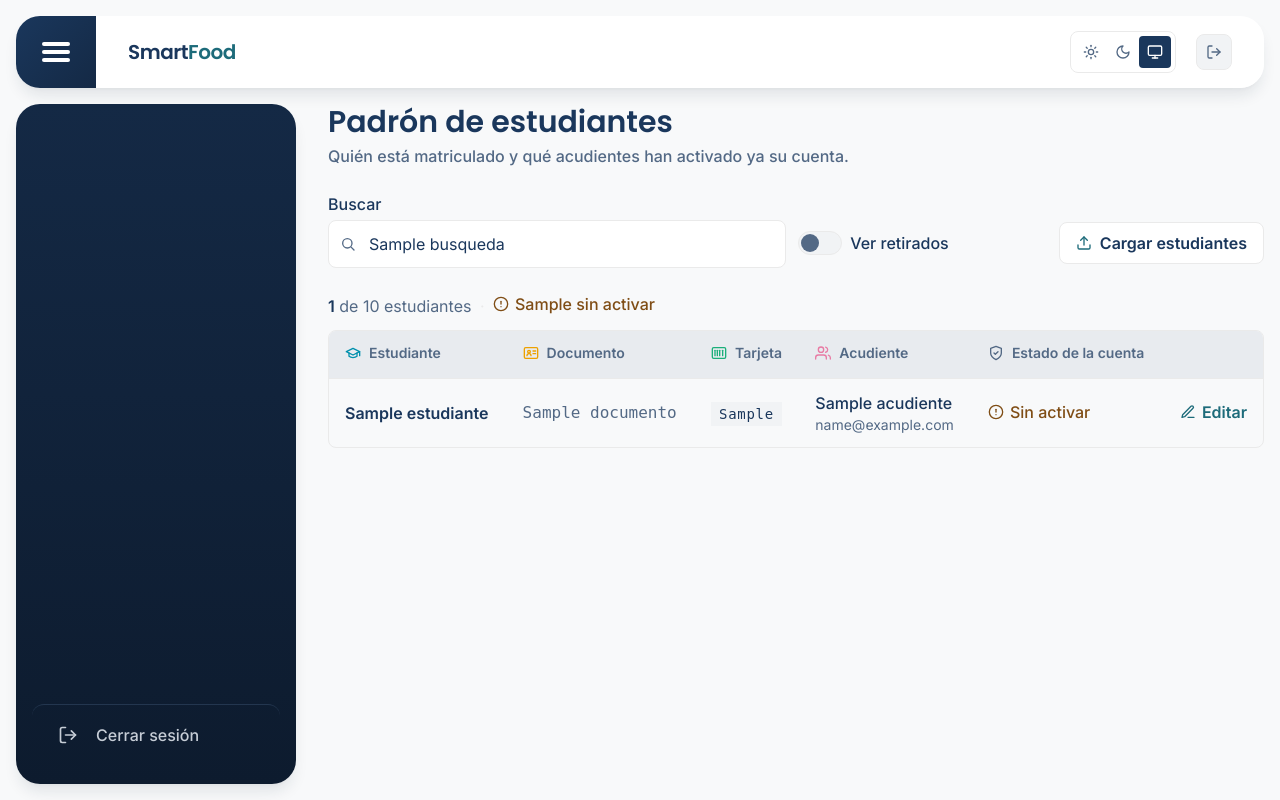
After one commit to pjg09/smartfood, a Django app: template templates/personas/padron.html in a window 1280 px wide. The commit adds this page. Run offline with Django 5.2, Linux system fonts and the light colour scheme; the template is opened without the code that fills it: most values are stand-ins (such as "Sample title", 1, 10 or a date in 2020); style sheets or scripts are compiled from the project's sources; parts of the project's set-up code (start-up, migrations or seed data) failed here and were passed over.

Commit message:
feat(personas): dar pantalla propia al padrón de la institución
DT-27. El padrón deja de ser el listado del admin y pasa a ser una
pantalla del sistema visual, que es lo que la institución abre a diario.

No es solo parecido. El admin no responde la pregunta que trae a
secretaría: la carga masiva genera la invitación pero no la entrega
(DEC-9), así que lo que hace falta saber cada mañana es quién sigue sin
activar su cuenta, y eso en el admin son dos filtros y una columna que no
existe. Aquí va al lado de cada estudiante y contado arriba.

Se busca por nombre, documento, tarjeta, nombre del acudiente y su
correo: las cinco formas en que alguien pregunta por un estudiante en
secretaría. Los retirados no salen salvo que se pidan — dar de baja es un
estado y conserva el historial (HU-51), pero el padrón responde quién
está matriculado hoy. Desactivado no es retirado: un estudiante sin
tarjeta sigue matriculado y sale siempre.

Solo lee, y eso es lo que mantiene la excepción acotada. No hay servicio
detrás ni formulario; cada fila enlaza al admin para editar. Duplicar el
formulario del estudiante duplicaría las reglas que lo validan, y INV-4
obliga a que vivan en un solo sitio.

Quién puede verlo lo decide el selector y no la vista (DT-11): el padrón
lleva nombre, documento y correo de acudientes de menores, y [S11] no se
lo concede a la cafetería.

Dos rutas a la misma vista, la página y su tabla. No es un endpoint que
devuelva a veces una cosa y a veces otra (DT-16): es la misma respuesta
con y sin envoltorio, y lo distingue el nombre de la ruta, que resuelve
Django y no puede falsear el cliente. El buscador pide a cada tecla, pero
va dentro de un form GET con su botón en sr-only: sin JavaScript sigue
buscando al pulsar Enter.

Refs: DT-27, DT-2, DT-11, DT-16, HU-44, HU-51, DEC-9, INV-4, S11

```diff
--- a/cuentas/templatetags/interfaz.py
+++ b/cuentas/templatetags/interfaz.py
@@ -54,6 +54,10 @@ MENU_POR_ROL = {
     # `USR-5` carga el padrón (`HU-01`) y administra estudiantes y personal.
     Rol.INSTITUCION: (
         INICIO,
+        # El padrón va **antes** que la carga y que el admin: es lo que
+        # secretaría abre a diario (`DT-27`). Cargar es de principio de curso y
+        # administrar, de cuando algo cambia.
+        Entrada("padron", "Padrón", "i-estudiantes"),
         Entrada("carga-de-estudiantes", "Cargar estudiantes", "i-cargar"),
         ADMINISTRACION,
     ),
--- a/templates/partials/iconos.html
+++ b/templates/partials/iconos.html
@@ -47,6 +47,14 @@
 
   <symbol id="i-saldo" viewBox="0 0 24 24" fill="none" stroke="currentColor" stroke-width="2" stroke-linecap="round" stroke-linejoin="round">
     <rect x="2" y="5" width="20" height="15" rx="2"/><path d="M2 10h20"/><path d="M6 15h4"/>
+  </symbol>
+
+  {% comment %} DT-27. Editar: un lápiz. `i-ajustes` son deslizadores y significa
+     «configurar»; lo que hace el enlace del padrón es abrir la ficha para
+     cambiarla, que no es lo mismo y en una tabla se lee de un vistazo.
+  {% endcomment %}
+  <symbol id="i-editar" viewBox="0 0 24 24" fill="none" stroke="currentColor" stroke-width="2" stroke-linecap="round" stroke-linejoin="round">
+    <path d="M12 20h9"/><path d="M16.5 3.5a2.12 2.12 0 0 1 3 3L7 19l-4 1 1-4Z"/>
   </symbol>
 
   {% comment %} TT-79. Efectivo: un billete. `i-saldo` es una tarjeta, y usarla para
--- /dev/null
+++ b/templates/personas/padron.html
@@ -0,0 +1,123 @@
+{% extends "base-aplicacion.html" %}
+
+{% comment %} DT-27. El padrón de la institución (`HU-44`).
+
+   **Es la excepción declarada a `DT-2`**, y conviene saber por qué existe: es la
+   única pantalla de `INT-3` que secretaría abre a diario, y la única que responde
+   dos preguntas a la vez —quién está matriculado y quién sigue sin poder entrar
+   (`DEC-9`)—. El admin contesta la primera en tres clics y la segunda no la
+   contesta.
+
+   **Solo lee.** Dar de alta, editar, dar de baja o reasignar la tarjeta siguen
+   siendo del admin: cada fila enlaza allí. Duplicar el formulario sería duplicar
+   las reglas que lo validan, y `INV-4` obliga a que esas vivan en un solo sitio.
+
+   Composición de la referencia (`DT-23`, `DT-25`): encabezado de pantalla,
+   buscador de ancho completo con su icono, el interruptor de retirados y la
+   acción al lado, y debajo la tabla de datos. **Sin «Exportar»**: no tenemos
+   exportación, y un botón que no exporta es peor que no tenerlo.
+{% endcomment %}
+
+{% block titulo %}Padrón de estudiantes | SmartFood{% endblock %}
+
+{% block contenido %}
+  <div class="flex w-full flex-col gap-6">
+
+    <header class="flex flex-col gap-1">
+      <h1 class="font-display text-2xl text-texto escritorio:text-3xl">Padrón de estudiantes</h1>
+      <p class="text-base font-medium text-texto-suave">
+        Quién está matriculado y qué acudientes han activado ya su cuenta.
+      </p>
+    </header>
+
+    {% comment %} El buscador **pide a cada tecla**, con medio segundo de espera para no
+       lanzar una consulta por letra. `hx-trigger` con `changed` evita repetir la
+       misma búsqueda cuando lo que se pulsó fue una flecha.
+
+       Va en un `<form>` de verdad, con `method="get"`, y esa es la parte que
+       suele faltar: sin JavaScript el campo sigue buscando al pulsar Enter,
+       porque la vista lee `busqueda` de la URL venga de donde venga. HTMX
+       acelera lo que ya funcionaba; no lo sustituye. {% endcomment %}
+    <form method="get" action="{% url 'padron' %}"
+          hx-get="{% url 'padron-tabla' %}"
+          hx-trigger="input changed delay:400ms from:#busqueda, change from:#retirados"
+          hx-target="#padron-tabla"
+          hx-swap="outerHTML"
+          hx-indicator="#buscando-en-el-padron"
+          class="flex flex-col gap-3">
+
+      {% comment %} Buscador, filtro y acción **en una fila** desde `tablet`, como en la
+         referencia: son las tres cosas que se hacen sobre la tabla y leerlas
+         juntas evita bajar la vista dos veces. Apilados por debajo, que es donde
+         una fila de tres no cabe sin estrangular el campo. {% endcomment %}
+      <div class="flex flex-col gap-3 tablet:flex-row tablet:items-end">
+
+      <div class="flex grow flex-col gap-1">
+        <label for="busqueda" class="text-base font-medium text-texto">Buscar</label>
+        <div class="relative">
+          <svg class="pointer-events-none absolute top-1/2 left-3 h-4 w-4 -translate-y-1/2 text-texto-suave"
+               aria-hidden="true"><use href="#i-buscar"></use></svg>
+          <input type="search" id="busqueda" name="busqueda" value="{{ busqueda }}"
+                 autocomplete="off"
+                 placeholder="Nombre, documento, tarjeta o acudiente"
+                 class="h-12 w-full rounded-md border border-borde bg-superficie pr-3 pl-10
+                        text-base text-texto transition-colors
+                        placeholder:text-texto-suave
+                        hover:border-acento focus:border-acento focus:outline-none">
+        </div>
+      </div>
+
+      <div class="flex flex-wrap items-center gap-4 tablet:shrink-0 tablet:pb-1">
+        {% comment %} Interruptor y no dos pestañas: es un filtro que se suma al padrón, no
+           una vista distinta. El `value="1"` viaja solo cuando está marcado, que
+           es como el navegador manda los checkbox — su ausencia significa «no».
+
+           `peer` pinta el carril desde el estado del propio `input`, así que el
+           control sigue siendo una casilla de verdad: se enfoca con teclado y se
+           alterna con espacio sin una línea de JavaScript. {% endcomment %}
+        <label for="retirados" class="inline-flex cursor-pointer items-center gap-2">
+          <input type="checkbox" id="retirados" name="retirados" value="1"
+                 {% if incluir_retirados %}checked{% endif %}
+                 class="peer sr-only">
+          <span aria-hidden="true"
+                class="relative h-6 w-11 shrink-0 rounded-full border border-borde
+                       bg-superficie-hover transition-colors
+                       peer-checked:border-primario peer-checked:bg-primario
+                       peer-focus-visible:ring-2 peer-focus-visible:ring-acento
+                       after:absolute after:top-0.5 after:left-0.5 after:h-4.5 after:w-4.5
+                       after:rounded-full after:bg-texto-suave after:transition-transform
+                       peer-checked:after:translate-x-5
+                       peer-checked:after:bg-sobre-primario"></span>
+          <span class="text-base font-medium text-texto">Ver retirados</span>
+        </label>
+
+        <p id="buscando-en-el-padron" class="htmx-indicator text-sm text-texto-suave">Buscando…</p>
+
+        {% comment %} `HU-01`. La acción de esta pantalla es matricular, y va aquí arriba
+           como en la referencia: es lo único que se hace **desde** el padrón, y
+           cuando falta alguien es justo lo que se busca.
+
+           Enlace de acento y no botón sólido (`[S2.1]`): en una pantalla cuya
+           pieza principal es la tabla, un botón relleno arriba se lleva la mirada
+           por delante de los datos. {% endcomment %}
+        <a href="{% url 'carga-de-estudiantes' %}"
+           class="ml-auto inline-flex items-center gap-2 rounded-md border border-borde
+                  tablet:ml-0
+                  bg-superficie px-4 py-2 text-base font-semibold text-texto
+                  transition-colors hover:border-primario hover:bg-superficie-hover">
+          <svg class="h-4 w-4 text-acento-fuerte" aria-hidden="true"><use href="#i-cargar"></use></svg>
+          Cargar estudiantes
+        </a>
+      </div>
+
+      {% comment %} Sin JavaScript, este botón es lo que hace funcionar el formulario. Con
+         HTMX no hace falta pulsarlo, y por eso se esconde a la vista pero **no
+         se borra**: `sr-only` lo deja enfocable y operable con teclado. {% endcomment %}
+      </div>
+
+      <button type="submit" class="sr-only">Buscar</button>
+    </form>
+
+    {% include "personas/partials/padron-tabla.html" %}
+  </div>
+{% endblock %}
--- /dev/null
+++ b/templates/personas/partials/padron-estado.html
@@ -0,0 +1,27 @@
+{% comment %} DT-27. El estado de la cuenta del acudiente, en una sola pieza.
+
+   Lo pintan la tabla y la ficha de móvil, así que vive aparte: con el bloque
+   escrito dos veces, el día que cambie el texto una de las dos copias se queda
+   vieja.
+
+   **No es el estado del estudiante, es el de la cuenta de su acudiente.** Son
+   cosas distintas y confundirlas manda a secretaría a arreglar lo que no es: un
+   estudiante activo puede tener al acudiente sin activar, y entonces nadie le
+   recarga. `ámbar` porque es exactamente lo que el ámbar significa aquí —algo a
+   punto de quedarse sin—, no un error: la cuenta existe y la invitación está
+   generada (`DEC-9`); lo que falta es que la usen.
+{% endcomment %}
+
+{% if estudiante.acudiente.usuario.tiene_contrasena_definida %}
+  <span class="inline-flex items-center gap-1.5 font-medium whitespace-nowrap text-exito-fuerte"
+        data-cuenta-activa>
+    <svg class="h-4 w-4" aria-hidden="true"><use href="#i-correcto"></use></svg>
+    Activa
+  </span>
+{% else %}
+  <span class="inline-flex items-center gap-1.5 font-medium whitespace-nowrap text-aviso-fuerte"
+        data-cuenta-sin-activar>
+    <svg class="h-4 w-4" aria-hidden="true"><use href="#i-alerta"></use></svg>
+    Sin activar
+  </span>
+{% endif %}
--- /dev/null
+++ b/templates/personas/partials/padron-tabla.html
@@ -0,0 +1,184 @@
+{% comment %} DT-27. La tabla del padrón y su línea de recuento (`HU-44`).
+
+   Fragmento, no página (`DT-16`): lo devuelve `/padron/tabla/` a cada tecla del
+   buscador y reemplaza solo esta zona. La página lo incluye al pintarse.
+
+   **Tabla de datos** (`[S2.2]` del sistema visual): cabecera tintada con un
+   icono por columna, filas alternas, y **fichas por debajo de `tablet`** —una
+   tabla de seis columnas no se reflujar a 390 px sin volverse ilegible—.
+{% endcomment %}
+
+<div id="padron-tabla" class="flex flex-col gap-3">
+
+  {% comment %} La línea de recuento. **«8 de 20» y no «8»**: quien busca necesita saber
+     que hay más de lo que ve, o creerá que el padrón entero son ocho.
+
+     Las cuentas sin activar van aquí y no en una columna aparte porque son el
+     motivo por el que secretaría abre esta pantalla: la carga genera la
+     invitación pero no la entrega (`DEC-9`), así que alguien tiene que saber
+     quién sigue sin poder entrar. {% endcomment %}
+  <p class="text-base text-texto-suave" data-recuento-del-padron>
+    <strong class="font-semibold text-texto">{{ estudiantes|length }}</strong>
+    de {{ total }}
+    {% if total == 1 %}estudiante{% else %}estudiantes{% endif %}
+    {% if sin_activar %}
+      <span aria-hidden="true" class="px-1 text-borde">·</span>
+      <span class="inline-flex items-center gap-1.5 font-medium text-aviso-fuerte">
+        <svg class="h-4 w-4" aria-hidden="true"><use href="#i-alerta"></use></svg>
+        {{ sin_activar }} sin activar
+      </span>
+    {% endif %}
+  </p>
+
+  {% if estudiantes %}
+    {% comment %} Móvil: una ficha por estudiante, en dos franjas. Arriba lo que se busca
+       de un vistazo —nombre y estado—, abajo el detalle sobre fondo hundido.
+       Misma composición que los movimientos del acudiente. {% endcomment %}
+    <ul class="flex flex-col gap-3 tablet:hidden">
+      {% for estudiante in estudiantes %}
+        <li data-fila-del-padron
+            class="overflow-hidden rounded-md border border-borde bg-superficie shadow-sm">
+          <div class="flex items-start justify-between gap-3 px-4 py-3">
+            <div class="flex min-w-0 flex-col">
+              <span class="font-semibold text-texto">{{ estudiante.nombre }}</span>
+              <span class="font-mono text-sm tabular-nums text-texto-suave">
+                {{ estudiante.documento }}
+              </span>
+            </div>
+            {% include "personas/partials/padron-estado.html" %}
+          </div>
+          <div class="flex flex-col gap-1 border-t border-borde bg-superficie-hover px-4 py-2">
+            <span class="text-sm text-texto-suave">Tarjeta
+              <span class="font-mono tracking-wider text-texto">{{ estudiante.codigo_tarjeta }}</span>
+            </span>
+            <span class="text-sm text-texto">{{ estudiante.acudiente.nombre }}</span>
+            <span class="text-sm break-all text-texto-suave">{{ estudiante.acudiente.usuario.email }}</span>
+          </div>
+        </li>
+      {% endfor %}
+    </ul>
+
+    {% comment %} Desde `tablet`, la tabla. Desborda **dentro de su caja** y nunca en la
+       página: un desbordamiento de página movería la barra lateral y la
+       cabecera. {% endcomment %}
+    <div class="hidden overflow-hidden rounded-md border border-borde tablet:block">
+      <div class="overflow-x-auto">
+        <table class="tabla-datos tabla-md">
+          <thead>
+            <tr class="border-b border-borde bg-primario-suave">
+              <th scope="col" class="px-4 py-3 text-sm font-semibold text-texto-suave">
+                <span class="inline-flex items-center gap-2">
+                  <svg class="h-4 w-4 text-serie-1" aria-hidden="true"><use href="#i-estudiantes"></use></svg>
+                  Estudiante
+                </span>
+              </th>
+              <th scope="col" class="px-4 py-3 text-sm font-semibold text-texto-suave">
+                <span class="inline-flex items-center gap-2">
+                  <svg class="h-4 w-4 text-serie-4" aria-hidden="true"><use href="#i-identificacion"></use></svg>
+                  Documento
+                </span>
+              </th>
+              <th scope="col" class="px-4 py-3 text-sm font-semibold text-texto-suave">
+                <span class="inline-flex items-center gap-2">
+                  <svg class="h-4 w-4 text-serie-3" aria-hidden="true"><use href="#i-tarjeta"></use></svg>
+                  Tarjeta
+                </span>
+              </th>
+              <th scope="col" class="px-4 py-3 text-sm font-semibold text-texto-suave">
+                <span class="inline-flex items-center gap-2">
+                  <svg class="h-4 w-4 text-serie-5" aria-hidden="true"><use href="#i-personas"></use></svg>
+                  Acudiente
+                </span>
+              </th>
+              <th scope="col" class="px-4 py-3 text-sm font-semibold text-texto-suave">
+                <span class="inline-flex items-center gap-2">
+                  <svg class="h-4 w-4 text-texto-suave" aria-hidden="true"><use href="#i-escudo"></use></svg>
+                  Estado de la cuenta
+                </span>
+              </th>
+              {% comment %} La columna de acción no lleva rótulo visible: «Editar» ya dice
+                 qué hace, y un encabezado «Acciones» sobre una sola acción es
+                 ruido. El lector de pantalla sí necesita algo. {% endcomment %}
+              <th scope="col" class="px-4 py-3 text-right">
+                <span class="sr-only">Acciones</span>
+              </th>
+            </tr>
+          </thead>
+          <tbody>
+            {% for estudiante in estudiantes %}
+              <tr data-fila-del-padron
+                  class="border-b border-borde transition-colors last:border-b-0
+                         even:bg-superficie-hover hover:bg-primario-suave">
+                <td class="px-4 py-3">
+                  <span class="font-semibold text-texto">{{ estudiante.nombre }}</span>
+                  {% comment %} `HU-51`: la baja es un estado, no un borrado. Solo aparece
+                     cuando se piden los retirados, así que decirlo aquí evita
+                     leer la fila entera para saber por qué está. {% endcomment %}
+                  {% if estudiante.esta_de_baja %}
+                    <span class="ml-2 rounded-full bg-aviso-suave px-2 py-0.5 text-sm
+                                 font-medium whitespace-nowrap text-aviso-fuerte">Retirado</span>
+                  {% endif %}
+                </td>
+                <td class="px-4 py-3 font-mono text-base tabular-nums whitespace-nowrap text-texto-suave">
+                  {{ estudiante.documento }}
+                </td>
+                {% comment %} Monoespaciada y con `tracking`: el código de tarjeta se lee
+                   carácter a carácter para compararlo con lo impreso, y en
+                   proporcional la O y el 0 se confunden. {% endcomment %}
+                <td class="px-4 py-3 whitespace-nowrap">
+                  <span class="rounded bg-superficie-hover px-2 py-1 font-mono text-sm
+                               tracking-wider text-texto">{{ estudiante.codigo_tarjeta }}</span>
+                </td>
+                <td class="px-4 py-3">
+                  <span class="block font-medium text-texto">{{ estudiante.acudiente.nombre }}</span>
+                  <span class="block text-sm break-all text-texto-suave">
+                    {{ estudiante.acudiente.usuario.email }}
+                  </span>
+                </td>
+                <td class="px-4 py-3">{% include "personas/partials/padron-estado.html" %}</td>
+                <td class="px-4 py-3 text-right whitespace-nowrap">
+                  {% comment %} **Enlaza al admin, no a un formulario propio.** Escribir
+                     sobre un estudiante sigue siendo de `INT-3` (`DT-2`): esta
+                     pantalla es una lectura, y duplicar el formulario sería
+                     duplicar las reglas que lo validan. {% endcomment %}
+                  <a href="{% url 'admin:personas_estudiante_change' estudiante.id %}"
+                     class="inline-flex items-center gap-1.5 text-base font-semibold
+                            text-acento-fuerte hover:underline">
+                    <svg class="h-4 w-4" aria-hidden="true"><use href="#i-editar"></use></svg>
+                    Editar
+                  </a>
+                </td>
+              </tr>
+            {% endfor %}
+          </tbody>
+        </table>
+      </div>
+    </div>
+  {% else %}
+    {% comment %} Vacío, no hueco: no falta ninguna historia. Y dice **cuál de los dos
+       vacíos es**, que no son el mismo problema — no hay nadie matriculado, o la
+       búsqueda no encontró. {% endcomment %}
+    <div class="flex min-h-40 flex-col items-center justify-center gap-3 rounded-md
+                border border-dashed border-borde p-8 text-center" role="status">
+      <span class="flex h-12 w-12 items-center justify-center rounded-full bg-acento-suave
+                   text-acento-fuerte">
+        <svg class="h-6 w-6" aria-hidden="true"><use href="#i-buscar"></use></svg>
+      </span>
+      {% if busqueda %}
+        <p class="text-base font-medium text-texto">Ningún estudiante coincide</p>
+        <p class="max-w-md text-sm text-texto-suave">
+          Se buscó <span class="font-mono break-all">{{ busqueda }}</span> en nombre,
+          documento, tarjeta y acudiente.
+          {% if not incluir_retirados %}
+            Puede que se haya retirado: marca «Ver retirados».
+          {% endif %}
+        </p>
+      {% else %}
+        <p class="text-base font-medium text-texto">Todavía no hay nadie matriculado</p>
+        <p class="max-w-md text-sm text-texto-suave">
+          El padrón se llena subiendo el archivo en «Cargar estudiantes».
+        </p>
+      {% endif %}
+    </div>
+  {% endif %}
+</div>
```
Also changed, not shown: config/urls.py (+13 -0 lines), personas/selectors.py (+84 -1 lines), personas/views.py (+58 -0 lines).
